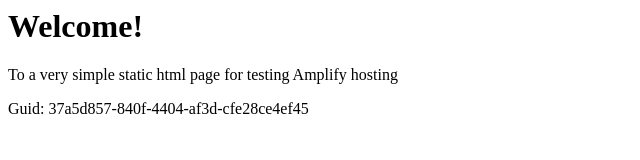
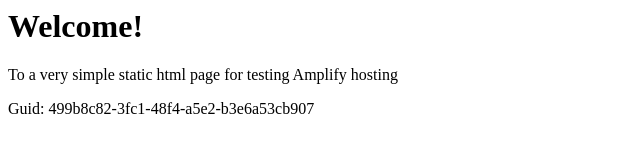
Before and after one commit to aws-aemilia-yul/Github-PR-Commit-Integration-Test-DoNotTouch-GithubWebhookPreviewCanaryTest-v1-preprod-ca-central-1, a website: page src/index.html in a window 1280 px wide. Shown: the full height of the page, 0-640 px from the left. Drawn offline with Linux system fonts and the light colour scheme.

Commit message:
commit from integ tests

```diff
--- a/src/index.html
+++ b/src/index.html
@@ -12,6 +12,6 @@
 <body>
     <h1>Welcome!</h1>
     <p>To a very simple static html page for testing Amplify hosting</p>
-    <p>Guid: 37a5d857-840f-4404-af3d-cfe28ce4ef45</p></body>
+    <p>Guid: 499b8c82-3fc1-48f4-a5e2-b3e6a53cb907</p></body>
 
 </html>
```
